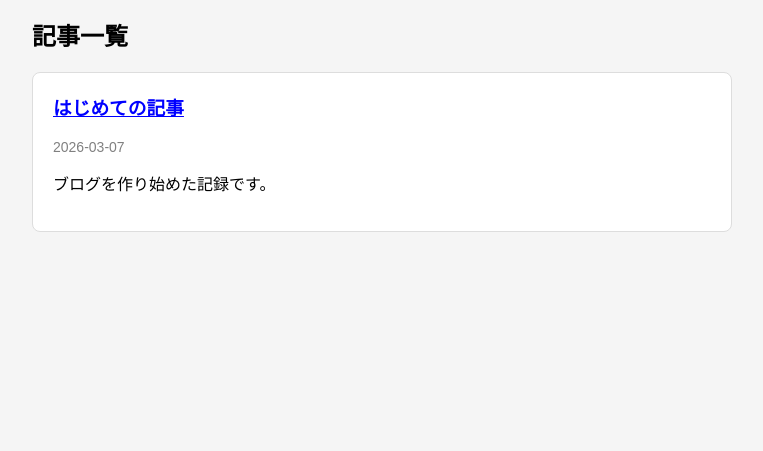
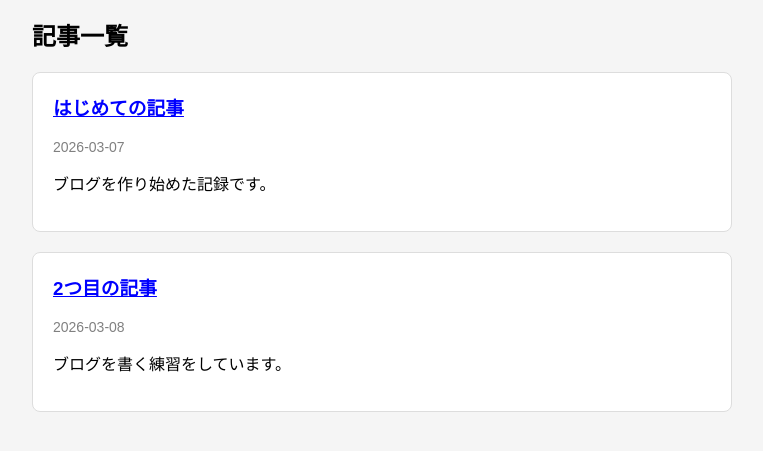
Before and after one commit to iamyutasugiyama/my-blog, a plain HTML site: page index.html in a window 1280 px wide. Shown: the part 253-704 px from the top of the page, without its empty margins (258-1021 px from the left). Drawn offline with Linux system fonts and the light colour scheme.

```diff
--- a/index.html
+++ b/index.html
@@ -27,6 +27,12 @@
     <p>ブログを作り始めた記録です。</p>
   </div>
 
+  <div class="post-card">
+  <h3><a href="posts/post2.html">2つ目の記事</a></h3>
+  <p class="date">2026-03-08</p>
+  <p>ブログを書く練習をしています。</p>
+</div>
+
 </div>
 </body>
 </html>
```
